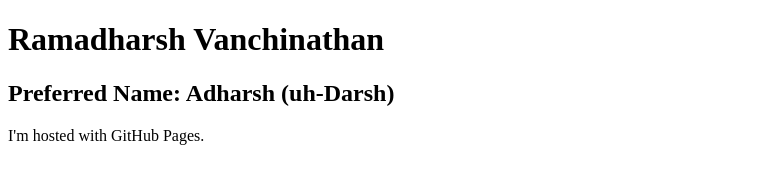
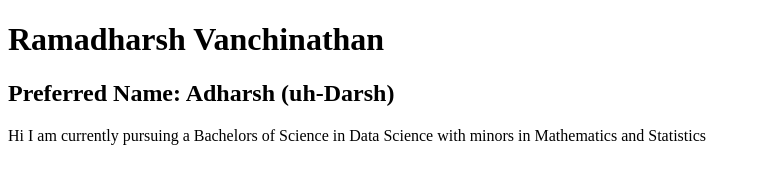
Before and after one commit to adharshvanchi/adharshvanchi.github.io, a plain HTML site: page index.html in a window 1280 px wide. Shown: the whole page, without its empty margins (0-761 px from the left). Drawn offline with Linux system fonts and the light colour scheme.

Commit message:
Update index.html

```diff
--- a/index.html
+++ b/index.html
@@ -3,6 +3,6 @@
 <body>
 <h1>Ramadharsh Vanchinathan</h1>
 <h2>Preferred Name: Adharsh (uh-Darsh)</h2>
-<p>I'm hosted with GitHub Pages.</p>
+<p>Hi I am currently pursuing a Bachelors of Science in Data Science with minors in Mathematics and Statistics</p>
 </body>
 </html>
```
